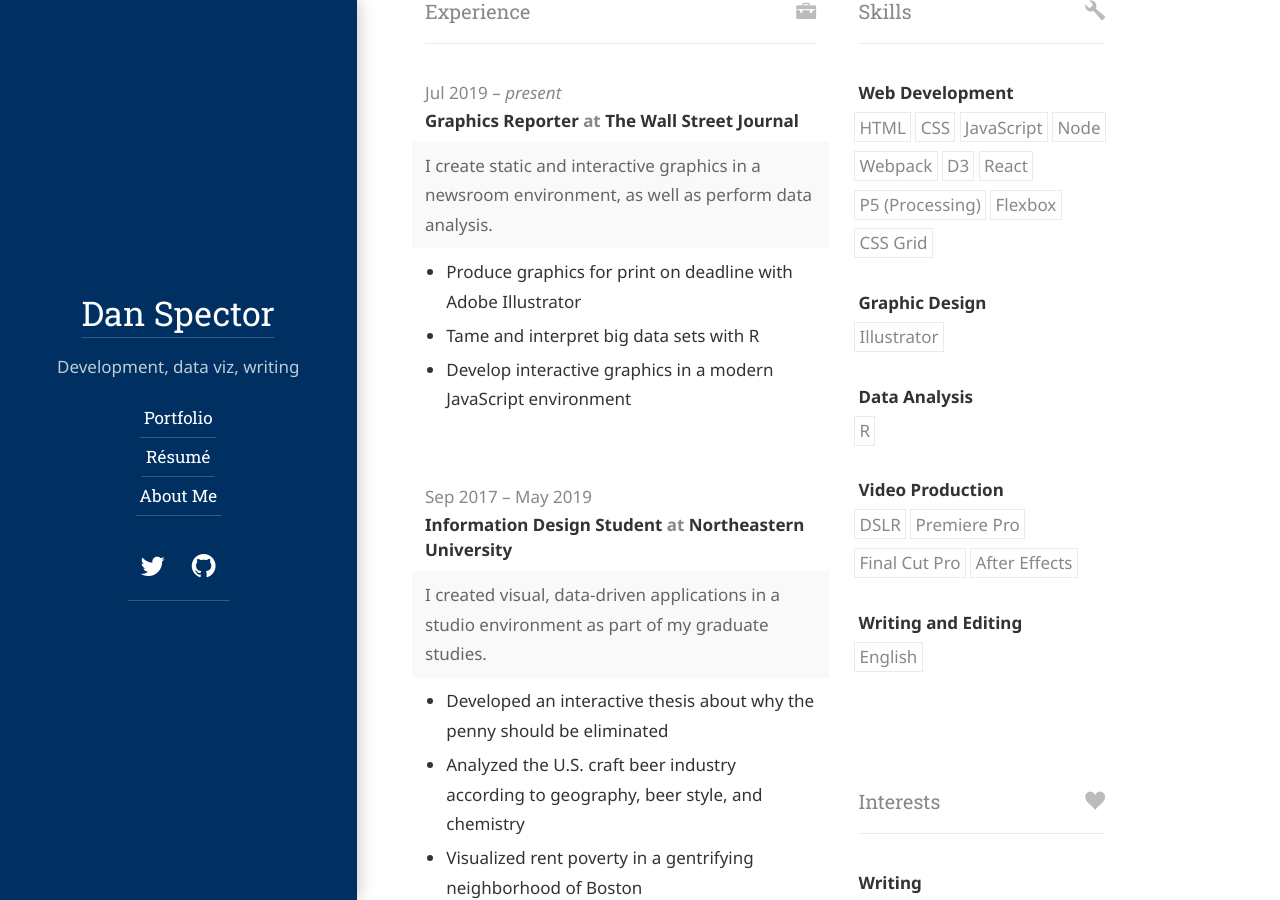
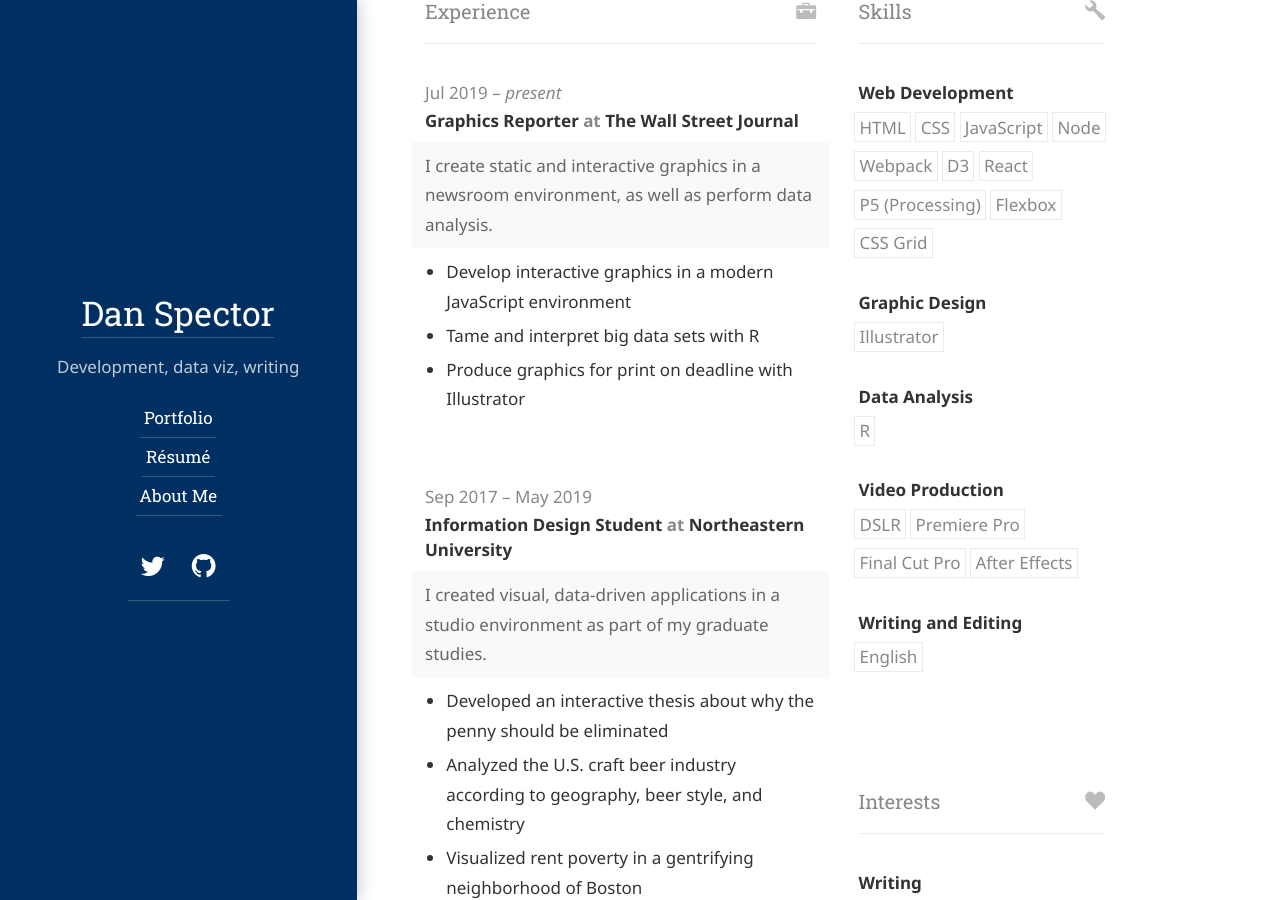
Before and after one commit to inspectordanno/inspectordanno.github.io, a Jekyll site: the page built from resume.md, in a window 1280 px wide and 900 px high, scrolled down 625 px. Built offline with Jekyll 4.4.1, drawn with Linux system fonts in a browser that asks for light colours; some web fonts are replaced.

Commit message:
Update resume.json

```diff
--- a/_data/resume.json
+++ b/_data/resume.json
@@ -41,9 +41,9 @@
       "endDate": "",
       "summary": "I create static and interactive graphics in a newsroom environment, as well as perform data analysis.",
       "highlights": [
-        "Produce graphics for print on deadline with Adobe Illustrator",
+        "Develop interactive graphics in a modern JavaScript environment",
         "Tame and interpret big data sets with R",
-        "Develop interactive graphics in a modern JavaScript environment"
+        "Produce graphics for print on deadline with Illustrator"
       ]
     },
     {
```
